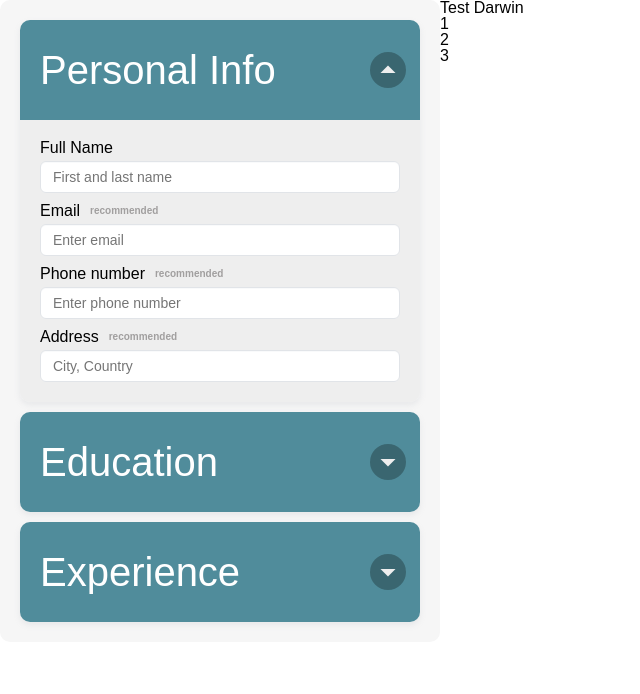
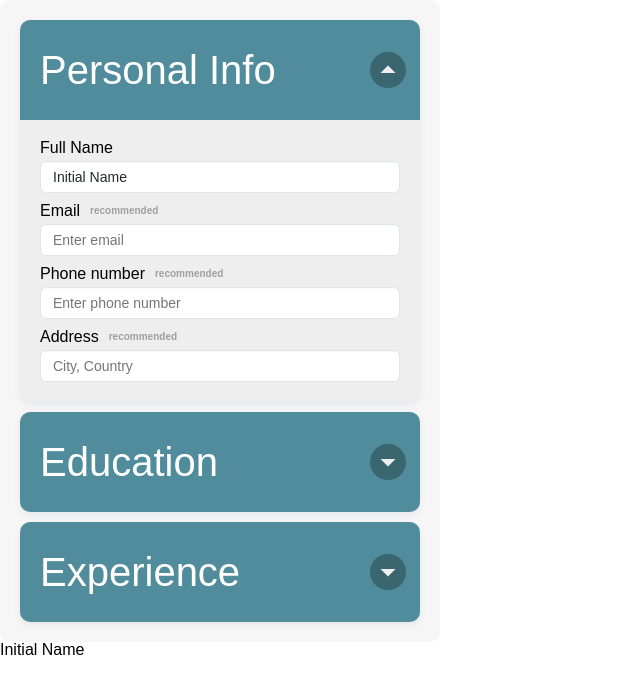
Before and after one commit to darwin-dev-diaz/odin-cv-application, a React (Vite) app: page / in a window 1280 px wide. Shown: the top 694 px of the page, without its empty margins (0-640 px from the left). Built offline with nearby package versions, Linux system fonts and the light colour scheme.

Commit message:
Figure out how to update the display component dynamically

```diff
--- a/src/components/Accordion.jsx
+++ b/src/components/Accordion.jsx
@@ -5,7 +5,7 @@ import EducationPage from "./EducationPage";
 import ExperiencePage from "./ExperiencePage";
 import "../styles/Accordion.css";
 
-export default function Accordion() {
+export default function Accordion({data, updateData}) {
   const [openID, setOpenID] = useState(0);
 
   function handleAccordionOpen(id) {
@@ -23,7 +23,7 @@ export default function Accordion() {
         open={openID === 0}
         onOpen={() => handleAccordionOpen(0)}
       >
-        <PersonalInfoField />
+        <PersonalInfoField data={data} updateData={updateData}/>
       </AccordionPage>
       <AccordionPage
         title="Education"
--- a/src/components/CV.jsx
+++ b/src/components/CV.jsx
@@ -1,16 +1,9 @@
-import data from "../data"
+import PersonalInfoDisplay from "./PeronsalInfoDisplay";
 
-export default function CV({}){
-
-    return(
-
-            <div className="personal-info-header">
-                <h1>{data.personalInfo.name}</h1>
-                <h1>1</h1>
-                <h1>2</h1>
-                <h1>3</h1>
-            </div>
-
-
-    )
+export default function CV({data, updateData}) {
+  return (
+    <>
+      <PersonalInfoDisplay data={data} updateData={updateData}/>
+    </>
+  );
 }
--- /dev/null
+++ b/src/components/PapaApp.jsx
@@ -0,0 +1,30 @@
+import { useState } from "react";
+import Accordion from "./Accordion";
+import CV from "./CV";
+
+export default function PapaApp() {
+  const [data, setData] = useState({
+    personalInfo: {
+      name: "Initial Name",
+      email: "",
+      phoneNumber: "",
+      address: "",
+    },
+    education: {
+      educationOne: {},
+      educationTwo: {},
+      educationThree: {},
+    },
+    experience: {
+      experienceOne: {},
+      experienceTwo: {},
+      experienceThree: {},
+    },
+  });
+  return (
+    <>
+      <Accordion data={data} updateData={setData} />
+      <CV data={data} />
+    </>
+  );
+}
--- /dev/null
+++ b/src/components/PeronsalInfoDisplay.jsx
@@ -0,0 +1,7 @@
+export default function PersonalInfoDisplay({data}) {
+
+  return <>
+  <div className="personal-info-header">
+      <h1>{data.personalInfo.name}</h1>
+    </div></>;
+}
--- a/src/components/PersonalInfoField.jsx
+++ b/src/components/PersonalInfoField.jsx
@@ -1,7 +1,6 @@
 import "../styles/InputField.css";
-import data from "../data";
 
-export default function PersonalInfoField() {
+export default function PersonalInfoField({ data, updateData }) {
   return (
     <form>
       <div className="input-group">
@@ -14,9 +13,16 @@ export default function PersonalInfoField() {
           placeholder="First and last name"
           data-key="fullName"
           onChange={(event) => {
-            data.personalInfo.name = event.target.value;
+            updateData({
+              ...data,
+              personalInfo: {
+                ...data.personalInfo,
+                name: event.target.value,
+              },
+            });
+            console.log(data);
           }}
-          // value="Darwin Diaz"
+          value={data.personalInfo.name}
         ></input>
       </div>
       <div className="input-group">
@@ -29,9 +35,6 @@ export default function PersonalInfoField() {
           id="email"
           placeholder="Enter email"
           data-key="email"
-          onChange={(event) => {
-            data.personalInfo.email = event.target.value;
-          }}
           // value="josephine.meyers@mail.co.uk"
         ></input>
       </div>
@@ -45,9 +48,6 @@ export default function PersonalInfoField() {
           id="phone-number"
           placeholder="Enter phone number"
           data-key="phoneNumber"
-          onChange={(event) => {
-            data.personalInfo.phoneNumber = event.target.value;
-          }}
           // value="+44 3245 5521 5521"
         ></input>
       </div>
@@ -61,9 +61,6 @@ export default function PersonalInfoField() {
           id="address"
           placeholder="City, Country"
           data-key="address"
-          onChange={(event) => {
-            data.personalInfo.address = event.target.value;
-          }}
           //   value="London, UK"
         ></input>
       </div>
--- a/src/data.js
+++ /dev/null
@@ -1,20 +0,0 @@
-const data = {
-  personalInfo: {
-    name: "Test Darwin",
-    email: "",
-    phoneNumber: "",
-    address: "",
-  },
-  education: {
-    educationOne: {},
-    educationTwo: {},
-    educationThree: {},
-  },
-  experience: {
-    experienceOne: {},
-    experienceTwo: {},
-    experienceThree: {},
-  },
-};
-
-export default data;
--- a/src/main.jsx
+++ b/src/main.jsx
@@ -1,19 +1,12 @@
 import React from "react";
 import ReactDOM from "react-dom/client";
-import Accordion from "./components/Accordion";
-import CV from "./components/CV";
+import PapaApp from "./components/PapaApp";
 import "./styles/reset.css";
 import "./styles/main.css";
 
+
 ReactDOM.createRoot(document.getElementById("root")).render(
   <React.StrictMode>
-    <div className="app">
-
-    <Accordion>
-    </Accordion>
-    <CV>
-    </CV>
-    </div>
-
+    <PapaApp></PapaApp>
   </React.StrictMode>
 );
```
